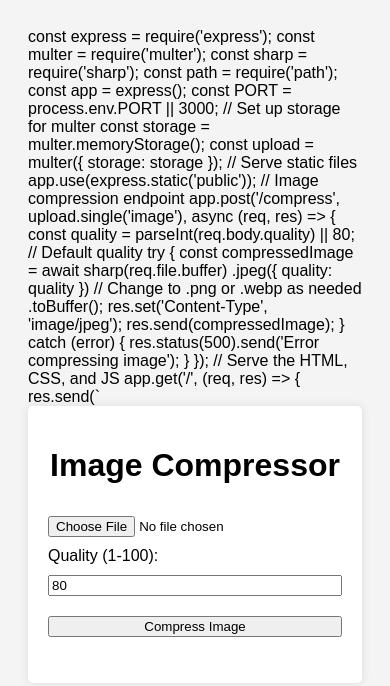
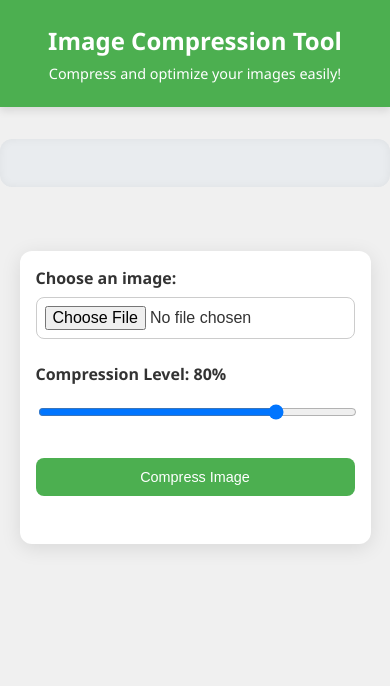
Before and after one commit to Vinu166/Tool, a plain HTML site: page img-compress.html in a window 390 px wide. Drawn offline with Linux system fonts and the light colour scheme.

Commit message:
img-compress.html

```diff
--- a/img-compress.html
+++ b/img-compress.html
@@ -1,84 +1,222 @@
-const express = require('express');
-const multer = require('multer');
-const sharp = require('sharp');
-const path = require('path');
-
-const app = express();
-const PORT = process.env.PORT || 3000;
-
-// Set up storage for multer
-const storage = multer.memoryStorage();
-const upload = multer({ storage: storage });
-
-// Serve static files
-app.use(express.static('public'));
-
-// Image compression endpoint
-app.post('/compress', upload.single('image'), async (req, res) => {
-    const quality = parseInt(req.body.quality) || 80; // Default quality
-    try {
-        const compressedImage = await sharp(req.file.buffer)
-            .jpeg({ quality: quality }) // Change to .png or .webp as needed
-            .toBuffer();
-
-        res.set('Content-Type', 'image/jpeg');
-        res.send(compressedImage);
-    } catch (error) {
-        res.status(500).send('Error compressing image');
-    }
-});
-
-// Serve the HTML, CSS, and JS
-app.get('/', (req, res) => {
-    res.send(`
 <!DOCTYPE html>
 <html lang="en">
 <head>
-        <meta charset="UTF-8">
-        <meta name="viewport" content="width=device-width, initial-scale=1.0">
-        <title>Image Compressor</title>
+    <meta charset="UTF-8" />
+    <meta name="viewport" content="width=device-width, initial-scale=1.0" />
+    <meta name="description" content="Free online image compression tool to optimize and reduce image size without losing quality. Customize compression levels easily." />
+    <meta name="keywords" content="image compressor, compress image, image optimization, reduce image size, online image tool" />
+    <meta name="author" content="Your Name or Brand" />
+    <title>Image Compression Tool - Optimize Your Images Easily</title>
     <style>
+        :root {
+            --primary-color: #4CAF50;
+            --secondary-color: #ffffff;
+            --accent-color: #f0f0f0;
+            --text-color: #333;
+        }
+
+        * {
+            box-sizing: border-box;
+        }
+
         body {
-                font-family: Arial, sans-serif;
-                background-color: #f4f4f4;
-                padding: 20px;
+            font-family: 'Segoe UI', Tahoma, Geneva, Verdana, sans-serif;
+            margin: 0;
+            padding: 0;
+            background-color: var(--accent-color);
+            color: var(--text-color);
+            display: flex;
+            flex-direction: column;
+            align-items: center;
+            justify-content: flex-start;
+            min-height: 100vh;
         }
-            .container {
+
+        header {
+            background-color: var(--primary-color);
+            color: var(--secondary-color);
+            padding: 1.5em;
+            width: 100%;
+            text-align: center;
+            box-shadow: 0 4px 8px rgba(0, 0, 0, 0.1);
+        }
+
+        header h1 {
+            margin: 0;
+            font-size: 2rem;
+        }
+
+        header p {
+            margin: 0.5em 0 0;
+            font-size: 1rem;
+        }
+
+        main {
+            background: var(--secondary-color);
+            margin-top: 2em;
+            padding: 2em;
+            border-radius: 12px;
+            box-shadow: 0 4px 20px rgba(0, 0, 0, 0.1);
+            width: 90%;
             max-width: 600px;
-                margin: auto;
-                background: white;
-                padding: 20px;
-                border-radius: 5px;
-                box-shadow: 0 0 10px rgba(0, 0, 0, 0.1);
         }
-            h1 {
+
+        .form-group {
+            margin-bottom: 1.5em;
+        }
+
+        label {
+            display: block;
+            margin-bottom: 0.5em;
+            font-weight: bold;
+        }
+
+        input[type="file"],
+        input[type="range"] {
+            width: 100%;
+            padding: 0.5em;
+            font-size: 1rem;
+            border-radius: 8px;
+            border: 1px solid #ccc;
+        }
+
+        button {
+            background-color: var(--primary-color);
+            color: white;
+            padding: 0.75em 1.5em;
+            font-size: 1rem;
+            border: none;
+            border-radius: 8px;
+            cursor: pointer;
+            transition: background-color 0.3s ease;
+            width: 100%;
+        }
+
+        button:hover {
+            background-color: #45a049;
+        }
+
+        .output {
+            margin-top: 2em;
             text-align: center;
         }
-            form {
-                display: flex;
-                flex-direction: column;
+
+        #downloadLink {
+            display: inline-block;
+            margin-top: 1em;
+            padding: 0.75em 1.5em;
+            background-color: #2196F3;
+            color: white;
+            border-radius: 8px;
+            text-decoration: none;
         }
-            input[type="file"],
-            input[type="number"],
-            button {
-                margin: 10px 0;
+
+        .adsense-placeholder {
+            width: 100%;
+            text-align: center;
+            margin: 2em 0;
+            background-color: #e9ecef;
+            padding: 1.5em;
+            border-radius: 12px;
+            box-shadow: inset 0 0 10px rgba(0,0,0,0.05);
+        }
+
+        @media (max-width: 600px) {
+            header h1 {
+                font-size: 1.5rem;
+            }
+
+            header p {
+                font-size: 0.9rem;
+            }
+
+            main {
+                padding: 1em;
+            }
+
+            button, #downloadLink {
+                font-size: 0.9rem;
+                padding: 0.75em;
+            }
         }
     </style>
 </head>
 <body>
-        <div class="container">
-            <h1>Image Compressor</h1>
-            <form id="uploadForm">
-                <input type="file" id="image" accept="image/*" required>
-                <label for="quality">Quality (1-100):</label>
-                <input type="number" id="quality" name="quality" min="1" max="100" value="80">
-                <button type="submit">Compress Image</button>
-            </form>
-            <div id="result"></div>
+    <header>
+        <h1>Image Compression Tool</h1>
+        <p>Compress and optimize your images easily!</p>
+    </header>
+
+    <!-- AdSense Placeholder -->
+    <div class="adsense-placeholder">
+        <!-- Replace 'ca-pub-XXXXXXX' and 'XXXXXXX' with your actual AdSense ID and ad slot ID -->
+        <script async src="https://pagead2.googlesyndication.com/pagead/js/adsbygoogle.js?client=ca-pub-XXXXXXX"
+            crossorigin="anonymous"></script>
+        <ins class="adsbygoogle"
+            style="display:block"
+            data-ad-client="ca-pub-XXXXXXX"
+            data-ad-slot="XXXXXXX"
+            data-ad-format="auto"
+            data-full-width-responsive="true"></ins>
+        <script>(adsbygoogle = window.adsbygoogle || []).push({});</script>
     </div>
+
+    <main>
+        <div class="form-group">
+            <label for="imageInput">Choose an image:</label>
+            <input type="file" id="imageInput" accept="image/*" />
+        </div>
+        <div class="form-group">
+            <label for="quality">Compression Level: <span id="qualityValue">80</span>%</label>
+            <input type="range" id="quality" min="10" max="100" value="80" />
+        </div>
+        <button onclick="compressImage()">Compress Image</button>
+
+        <div class="output">
+            <canvas id="canvas" style="display:none;"></canvas>
+            <a id="downloadLink" style="display:none;" download="compressed-image.jpg">Download Compressed Image</a>
+        </div>
+    </main>
+
     <script>
-            document.getElementById('uploadForm').addEventListener('submit', async (e) => {
-                e.preventDefault();
+        const imageInput = document.getElementById('imageInput');
+        const qualitySlider = document.getElementById('quality');
+        const qualityValue = document.getElementById('qualityValue');
+        const canvas = document.getElementById('canvas');
+        const downloadLink = document.getElementById('downloadLink');
 
-                const formData = new FormData();
-                const
+        qualitySlider.addEventListener('input', () => {
+            qualityValue.textContent = qualitySlider.value;
+        });
+
+        function compressImage() {
+            const file = imageInput.files[0];
+            if (!file) {
+                alert("Please select an image.");
+                return;
+            }
+
+            const reader = new FileReader();
+            reader.readAsDataURL(file);
+            reader.onload = function (event) {
+                const img = new Image();
+                img.src = event.target.result;
+                img.onload = function () {
+                    const ctx = canvas.getContext('2d');
+                    canvas.width = img.width;
+                    canvas.height = img.height;
+                    ctx.drawImage(img, 0, 0);
+                    const quality = qualitySlider.value / 100;
+                    canvas.toBlob(function (blob) {
+                        const url = URL.createObjectURL(blob);
+                        downloadLink.href = url;
+                        downloadLink.style.display = 'inline-block';
+                        downloadLink.textContent = 'Download Compressed Image (' + Math.round(blob.size / 1024) + ' KB)';
+                        canvas.style.display = 'none';
+                    }, 'image/jpeg', quality);
+                }
+            }
+        }
+    </script>
+</body>
+</html>
```
Lines whose indentation alone changed are shown as unchanged.
